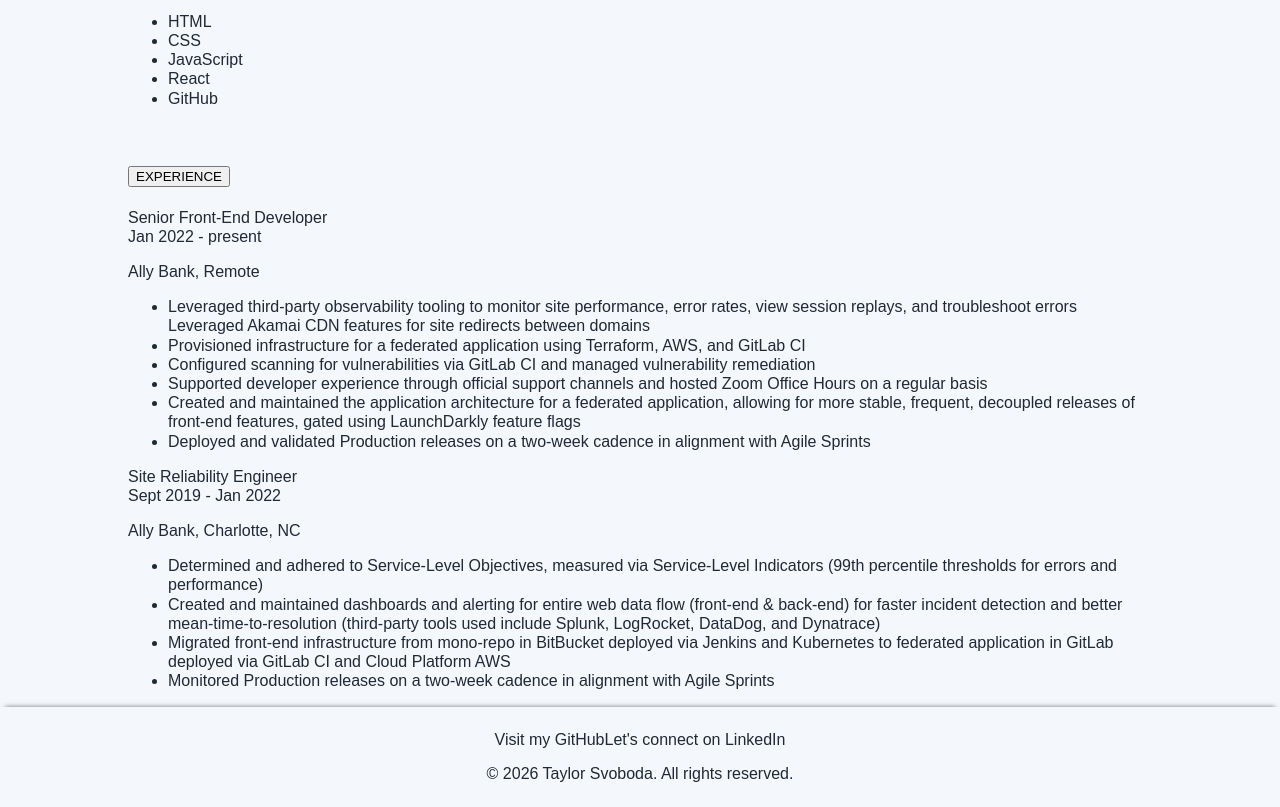
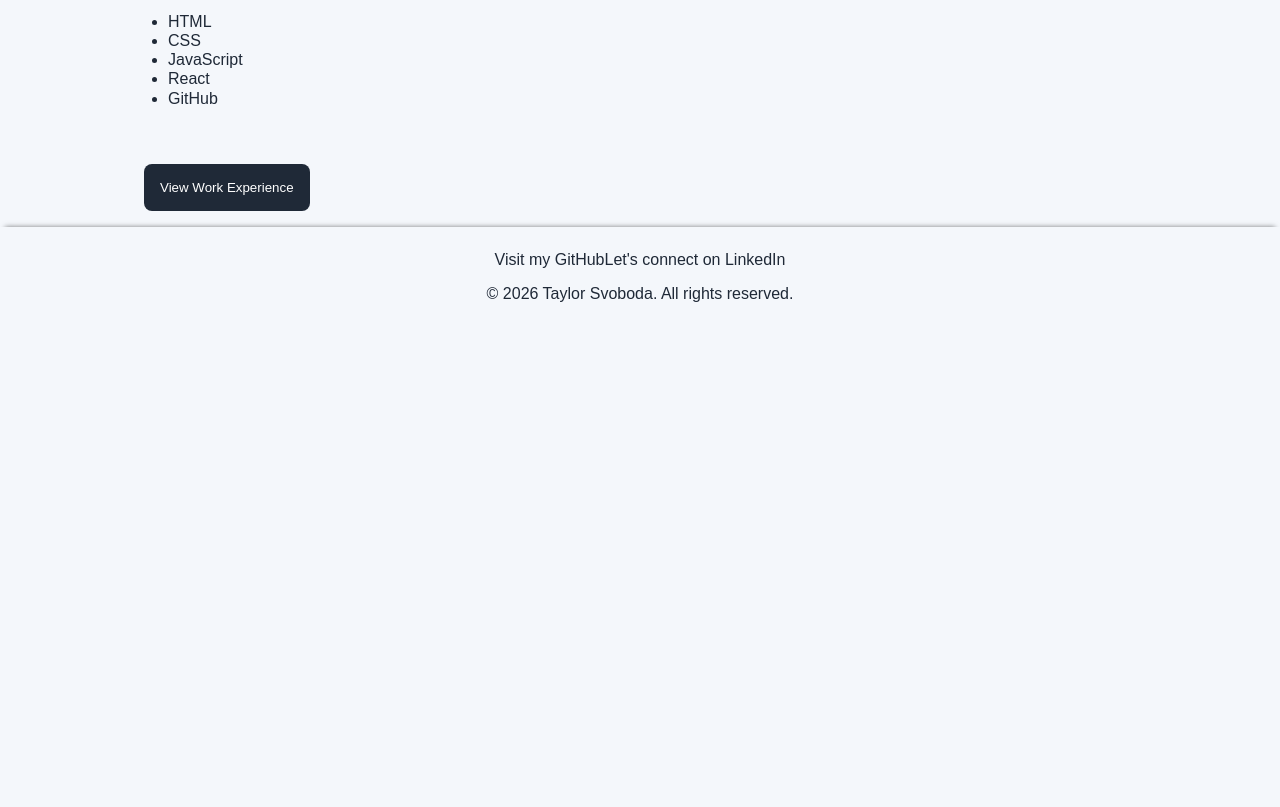
Before and after one commit to tsvoboda-wake/react-portfolio, a React (Vite) app: page / in a window 1280 px wide. Shown: the part 2860-3667 px from the top of the page. After the commit the page ends 3187 px from the top, so only its background shows below. Built offline with nearby package versions, Linux system fonts and the light colour scheme.

Commit message:
feat: useState, css

```diff
--- a/index.html
+++ b/index.html
@@ -2,9 +2,9 @@
 <html lang="en">
   <head>
     <meta charset="UTF-8" />
-    <link rel="icon" type="image/svg+xml" href="/vite.svg" />
+    <link rel="icon" type="image/svg+xml" href="src/assets/ts-logo.png" />
     <meta name="viewport" content="width=device-width, initial-scale=1.0" />
-    <title>Vite + React</title>
+    <title>React Portfolio</title>
   </head>
   <body>
     <!-- The DOM node where the React application mounts -->
--- a/src/App.css
+++ b/src/App.css
@@ -1,8 +1,3 @@
-#root {
-  margin: 0;
-  width: 100%;
-}
-
 body {
   margin: 0;
   background-color: #f4f7fb;
@@ -133,6 +128,18 @@
   height: auto;
 }
 
+/* Experience */
+.experience-btn {
+  color: white;
+  background-color: #1f2937;
+  border: none;
+  border-radius: 0.5rem;
+  padding: 1rem;
+  margin: 1rem;
+}
+
+/* Footer */
+
 footer {
   padding: 1rem;
   text-align: center;
--- a/src/components/Experience.jsx
+++ b/src/components/Experience.jsx
@@ -1,14 +1,17 @@
-import { Button } from 'react-bootstrap';
-
+import { useState } from 'react';
 export default function Experience() {
+  const [shouldShow, setShouldShow] = useState(false);
   return (
     <section id='experience'>
-      <h3>
-        <Button className='experience-btn' variant='primary'>
-          EXPERIENCE
-        </Button>
-      </h3>
-      <div>
+      <button
+        className='experience-btn'
+        variant='primary'
+        onClick={() => setShouldShow(true)}
+      >
+        View Work Experience
+      </button>
+
+      {shouldShow && (
         <div>
           <div>
             <div>Senior Front-End Developer</div>
@@ -73,7 +76,7 @@
             </li>
           </ul>
         </div>
-      </div>
+      )}
     </section>
   );
 }
```
